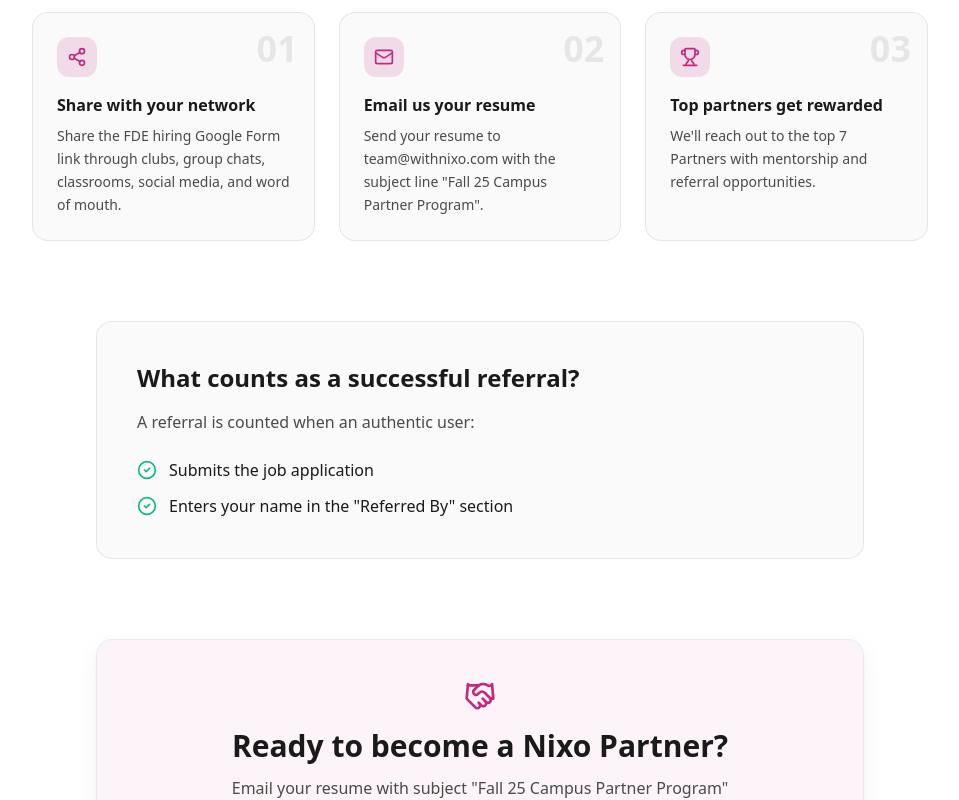
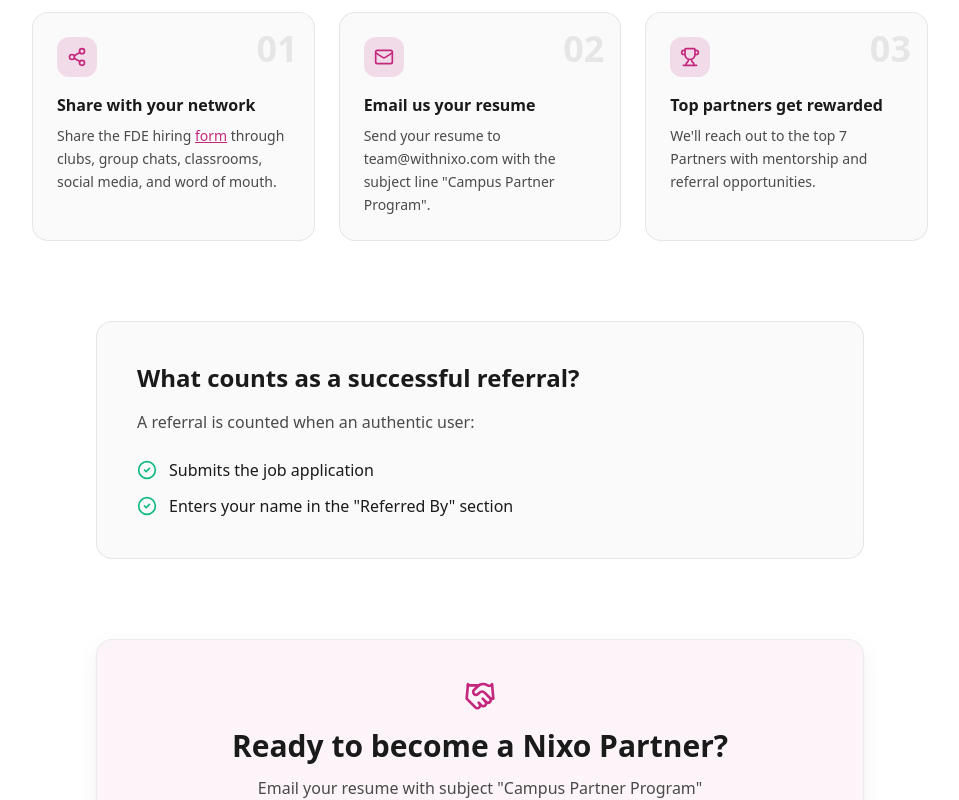
Before and after one commit to nixoinc/landing-page, a React (Vite) app: page /partner-program in a window 1280 px wide. Shown: the part 1360-2160 px from the top of the page, without its empty margins (160-1119 px from the left). Built offline with nearby package versions, Linux system fonts and the light colour scheme; a web font is replaced by a local one.

Commit message:
removed gform title, date

```diff
--- a/src/pages/PartnerProgram.jsx
+++ b/src/pages/PartnerProgram.jsx
@@ -20,13 +20,13 @@
     number: '01',
     icon: <Share2 className="w-5 h-5" />,
     title: 'Share with your network',
-    description: 'Share the FDE hiring Google Form link through clubs, group chats, classrooms, social media, and word of mouth.',
+    description: (<>Share the FDE hiring <a href="https://airtable.com/appSZPPGxnW4I5YV1/pagWUx7jeZDjKshyN/form" target="_blank" rel="noopener noreferrer" className="underline text-nixo hover:text-nixo/80 transition-colors">form</a> through clubs, group chats, classrooms, social media, and word of mouth.</>),
   },
   {
     number: '02',
     icon: <Mail className="w-5 h-5" />,
     title: 'Email us your resume',
-    description: 'Send your resume to team@withnixo.com with the subject line "Fall 25 Campus Partner Program".',
+    description: 'Send your resume to team@withnixo.com with the subject line "Campus Partner Program".',
   },
   {
     number: '03',
@@ -64,7 +64,7 @@
               The Nixo Partner Program empowers top students to become growth leaders for Nixo while earning real career rewards.
             </p>
             <motion.a
-              href="mailto:team@withnixo.com?subject=Fall%2025%20Campus%20Partner%20Program"
+              href="mailto:team@withnixo.com?subject=Campus%20Partner%20Program"
               whileHover={{ scale: 1.02 }}
               whileTap={{ scale: 0.98 }}
               className="btn-primary text-base px-8 py-4 inline-flex"
@@ -213,10 +213,10 @@
                 Ready to become a Nixo Partner?
               </h2>
               <p className="text-text-secondary mb-6">
-                Email your resume with subject "Fall 25 Campus Partner Program"
+                Email your resume with subject "Campus Partner Program"
               </p>
               <a
-                href="mailto:team@withnixo.com?subject=Fall%2025%20Campus%20Partner%20Program"
+                href="mailto:team@withnixo.com?subject=Campus%20Partner%20Program"
                 className="btn-primary inline-flex"
               >
                 <Mail className="w-4 h-4" />
```
